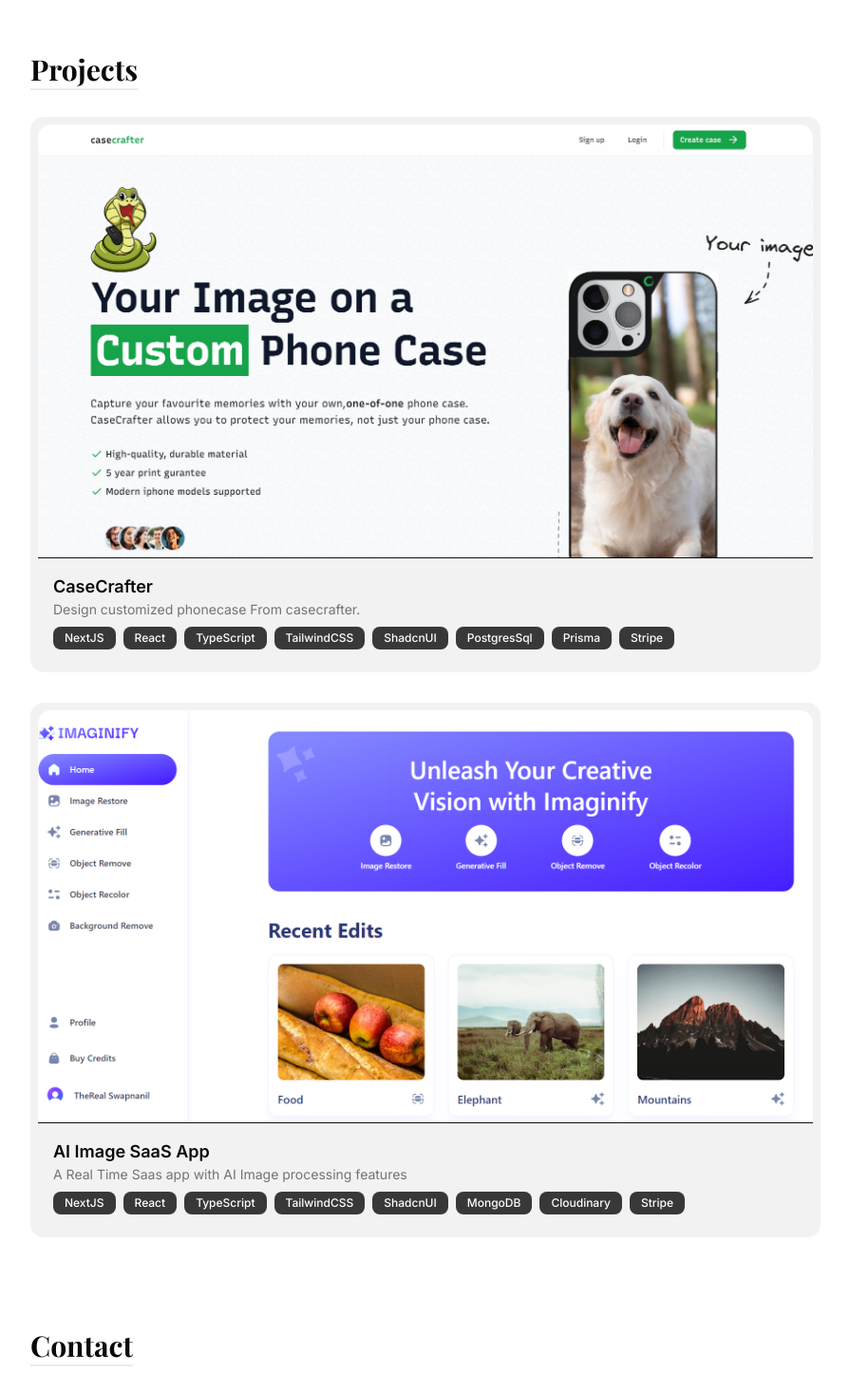
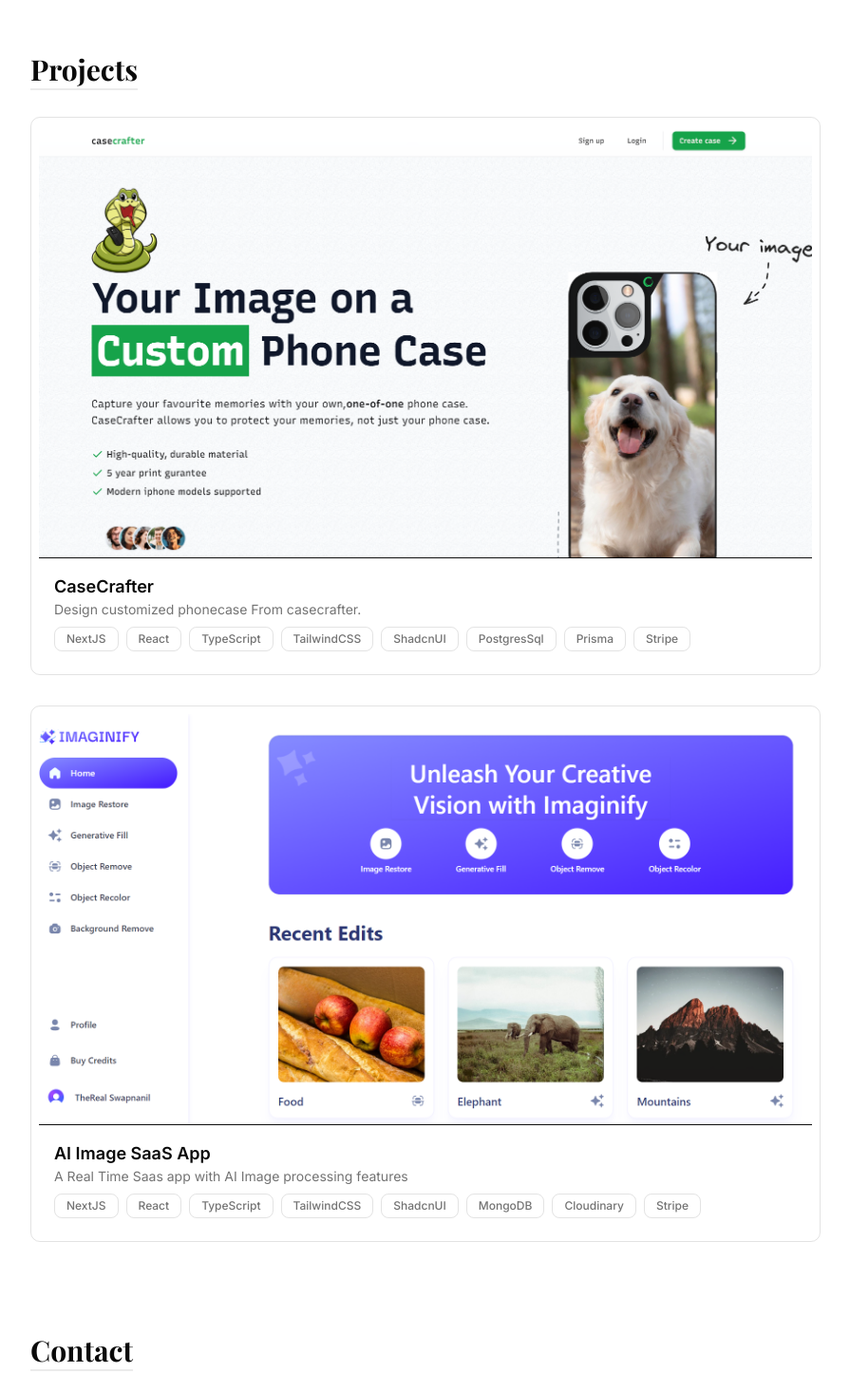
Before and after one commit to Swapnanil44/swapnanil-portfolio, a Next.js app: page / in a window 1280 px wide. Shown: the part 940-2406 px from the top of the page at 95% size, without its empty margins (192-1087 px from the left). Built offline with nearby package versions, Linux system fonts and the light colour scheme; a web font is replaced by a local one.

Commit message:
update project card

```diff
--- a/components/projects.tsx
+++ b/components/projects.tsx
@@ -9,7 +9,7 @@
         <h2 className="title">Projects</h2>
         <div className="grid gap-8">
           {PROJECTS.length > 0 && (
-            <div className="w-full bg-foreground/5 rounded-xl overflow-hidden p-2">
+            <div className="w-full overflow-hidden  border border-muted-foreground/20 rounded-lg p-2 hover:border-muted-foreground/40 transition-colors duration-300">
               <Link
                 href={PROJECTS[0].href}
                 target="_blank"
@@ -21,7 +21,7 @@
                   width={1200}
                   height={600}
                   alt={PROJECTS[0].title}
-                  className="w-full object-cover rounded-t-xl"
+                  className="w-full object-cover rounded-t-lg"
                 />
               </Link>
               <div className="p-4 flex flex-col gap-2">
@@ -41,7 +41,7 @@
                   {PROJECTS[0].techStack.map((tag) => (
                     <div
                       key={tag}
-                      className="flex items-center gap-2 rounded-md bg-foreground/80 text-background px-3 py-1 text-xs font-medium"
+                      className="px-3 py-1 text-xs font-medium text-muted-foreground border border-muted-foreground/20 rounded-md hover:border-muted-foreground/40 hover:text-foreground transition-colors duration-200"
                     >
                       {tag}
                     </div>
@@ -51,7 +51,7 @@
             </div>
           )}
           {PROJECTS.length > 0 && (
-            <div className="w-full bg-foreground/5 rounded-xl overflow-hidden p-2">
+            <div className="w-full overflow-hidden  border border-muted-foreground/20 rounded-lg p-2 hover:border-muted-foreground/40 transition-colors duration-300">
               <Link
                 href={PROJECTS[1].href}
                 target="_blank"
@@ -63,7 +63,7 @@
                   width={1200}
                   height={600}
                   alt={PROJECTS[1].title}
-                  className="w-full object-cover rounded-t-xl"
+                  className="w-full object-cover rounded-t-lg"
                 />
               </Link>
               <div className="p-4 flex flex-col gap-2">
@@ -83,7 +83,7 @@
                   {PROJECTS[1].techStack.map((tag) => (
                     <div
                       key={tag}
-                      className="flex items-center gap-2 rounded-md bg-foreground/80 text-background px-3 py-1 text-xs font-medium"
+                      className="px-3 py-1 text-xs font-medium text-muted-foreground border border-muted-foreground/20 rounded-md hover:border-muted-foreground/40 hover:text-foreground transition-colors duration-200"
                     >
                       {tag}
                     </div>
```
